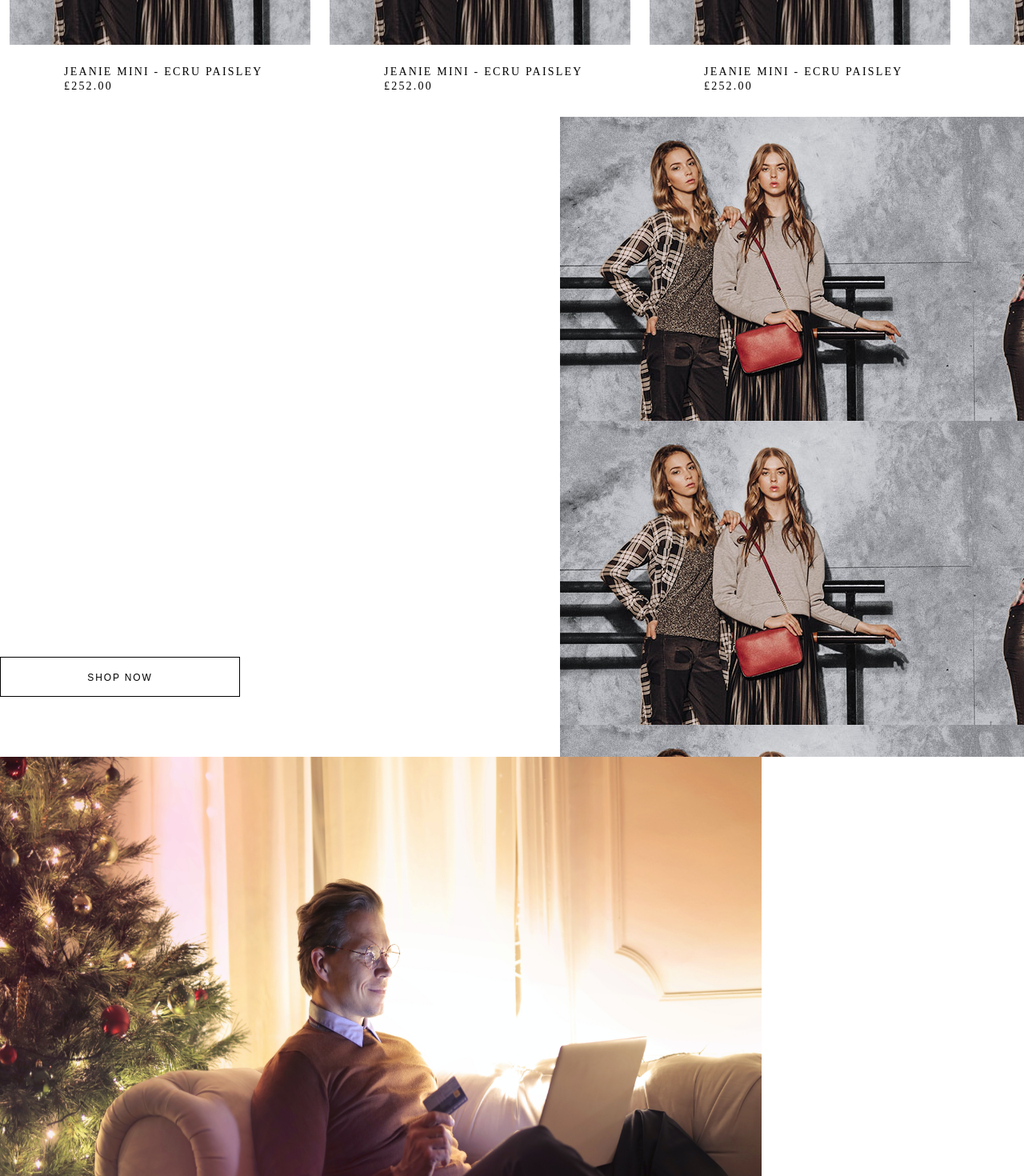
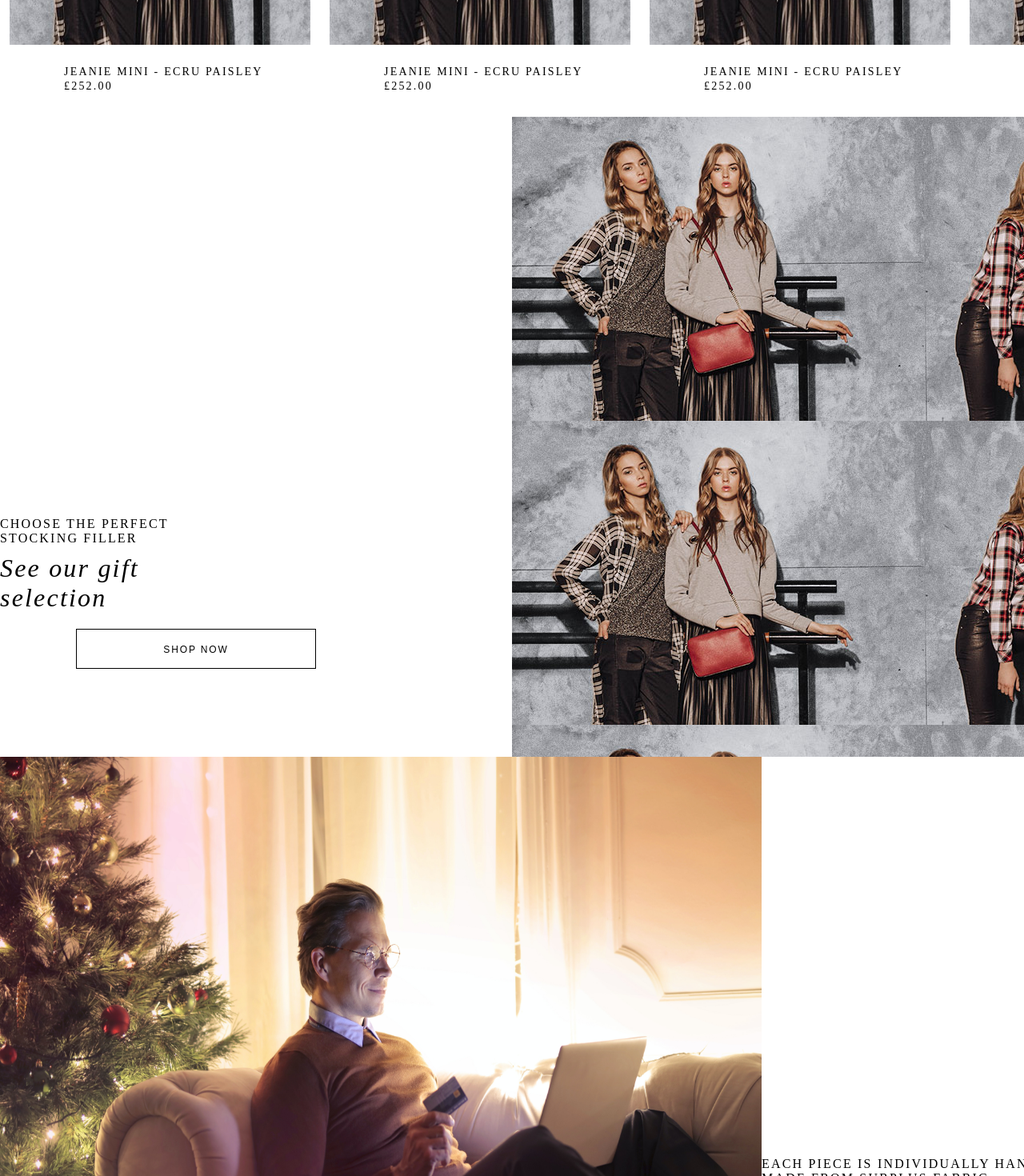
Before and after one commit to hkshakib/sunrise, a React (Create React App) app: page / in a window 1280 px wide. Shown: the part 1330-2800 px from the top of the page at 80% size. Built offline with nearby package versions, Linux system fonts and the light colour scheme.

Commit message:
Added: Showroom pages Text

```diff
--- a/src/Components/AutoSLider.jsx
+++ b/src/Components/AutoSLider.jsx
@@ -10,6 +10,7 @@ const AutoSlider = () => {
            <span>UP TO 30% OFF IN OUR SALE</span>
            <span>UP TO 30% OFF IN OUR SALE</span>
            <span>UP TO 30% OFF IN OUR SALE</span>
+           <span>UP TO 30% OFF IN OUR SALE</span>
         </div>
     );
 }
--- a/src/Components/BigShowRoom.jsx
+++ b/src/Components/BigShowRoom.jsx
@@ -5,13 +5,17 @@ const BigShowRoom = () => {
     return (
         <section className={Classes.BigShowRoom}>
             <div className={Classes.ShopNowBtn}>
-                <span className={Classes.Title}></span>
-                <span className={Classes.SecondTitle}></span>
-                <button className={Classes.Btn}> Shop Now </button>
+                <div className={Classes.TextContainer}>
+                    <span className={Classes.Title}>CHOOSE THE PERFECT STOCKING FILLER</span>
+                    <span className={Classes.SecondTitle}>See our gift selection</span>
+                </div>
+                <div className={Classes.BtnContainer}>
+                    <button className={Classes.Btn}> Shop Now </button>
+                </div>
             </div>
             <div className={Classes.PhotoCollage}>
+            </div>
 
-            </div>
         </section>
     );
 }
--- a/src/Components/SecondShowRoom.jsx
+++ b/src/Components/SecondShowRoom.jsx
@@ -9,7 +9,13 @@ const SecondShowRoom = () => {
                 <img src={Photo} alt="" />
             </div>
             <div className={Classes.ShopNowBtn}>
-                <button className={Classes.Btn}> Shop Now </button>
+                <div className={Classes.TextContainer}>
+                    <span className={Classes.Title}>EACH PIECE IS INDIVIDUALLY HANDMADE IN BALI AND MADE FROM SURPLUS FABRIC</span>
+                    <span className={Classes.SecondTitle}>Salvaged Pieces</span>
+                </div>
+                <div className={Classes.BtnContainer}>
+                    <button className={Classes.Btn}> Shop Now </button>
+                </div>
             </div>
         </section>
     );
--- a/src/Styles/AutoSlider.module.css
+++ b/src/Styles/AutoSlider.module.css
@@ -11,7 +11,7 @@
 .AutoSlider span {
     display: flex;
     margin-left: 90px;
-    animation: Scroll 25s infinite linear;
+    animation: Scroll 45s infinite linear;
 }
 
 @keyframes Scroll {
--- a/src/Styles/BigShowRoom.module.css
+++ b/src/Styles/BigShowRoom.module.css
@@ -2,22 +2,44 @@
     display: flex;
 }
 
-.ShopNowBtn,
 .PhotoCollage {
     flex-basis: 50%;
+    height: 800px;
     margin-top: 30px;
-
-}
-
-.PhotoCollage {
-    height: 800px;
     background: url("../Media/Images/slide2.jpg");
 }
 
 .ShopNowBtn {
+    flex-basis: 50%;
     display: flex;
-    justify-content: center;
+    margin-top: 30px;
+    flex-direction: column;
+}
+.TextContainer{
+    flex-basis: 80%;
+    display: flex;
+    flex-direction: column;
     align-items: center;
+}
+.Title, .SecondTitle {
+    flex-basis: 50%;
+}
+
+.Title{
+    padding: 500px 400px 0 0;
+    letter-spacing: 2.19px;
+}
+
+.SecondTitle{
+    padding: 10px 440px 0 0;
+    font-size: 32px;
+    letter-spacing: 2.19px;
+    font-style: italic;
+}
+
+.BtnContainer{
+    flex-basis: 10%;
+    display: flex;
 }
 
 .Btn {
@@ -28,7 +50,6 @@
     background: transparent;
     justify-content: center;
     align-items: center;
-    margin: 600px 400px 0 0;
     font-size: .75rem;
     line-height: 1rem;
     text-align: center;
@@ -37,4 +58,5 @@
     text-transform: uppercase;
     padding: 14px 2.05rem 12px;
     cursor: pointer;
+    margin-left: 95px;
 }
--- a/src/Styles/SecondShowRoom.module.css
+++ b/src/Styles/SecondShowRoom.module.css
@@ -2,14 +2,9 @@
     display: flex;
 }
 
-.ShopNowBtn,
 .PhotoCollage {
     flex-basis: 50%;
-}
-
-.PhotoCollage {
     height: 800px;
-    /* background: url("../Media/Images/slide2.jpg"); */
 }
 
 .PhotoCollage img {
@@ -17,9 +12,36 @@
     width: 952px;
 }
 .ShopNowBtn {
+    flex-basis: 50%;
     display: flex;
-    justify-content: center;
+    flex-direction: column;
+}
+
+.TextContainer{
+    flex-basis: 80%;
+    display: flex;
+    flex-direction: column;
     align-items: center;
+}
+.Title, .SecondTitle {
+    flex-basis: 50%;
+}
+
+.Title{
+    padding: 500px 0 0 0;
+    letter-spacing: 2.19px;
+}
+
+.SecondTitle{
+    padding: 10px 440px 0 0;
+    font-size: 32px;
+    letter-spacing: 2.19px;
+    font-style: italic;
+}
+
+.BtnContainer{
+    flex-basis: 10%;
+    display: flex;
 }
 
 .Btn {
@@ -30,7 +52,6 @@
     background: transparent;
     justify-content: center;
     align-items: center;
-    margin: 600px 400px 0 0;
     font-size: .75rem;
     line-height: 1rem;
     text-align: center;
@@ -39,4 +60,5 @@
     text-transform: uppercase;
     padding: 14px 2.05rem 12px;
     cursor: pointer;
+    margin-left: 95px;
 }
```
